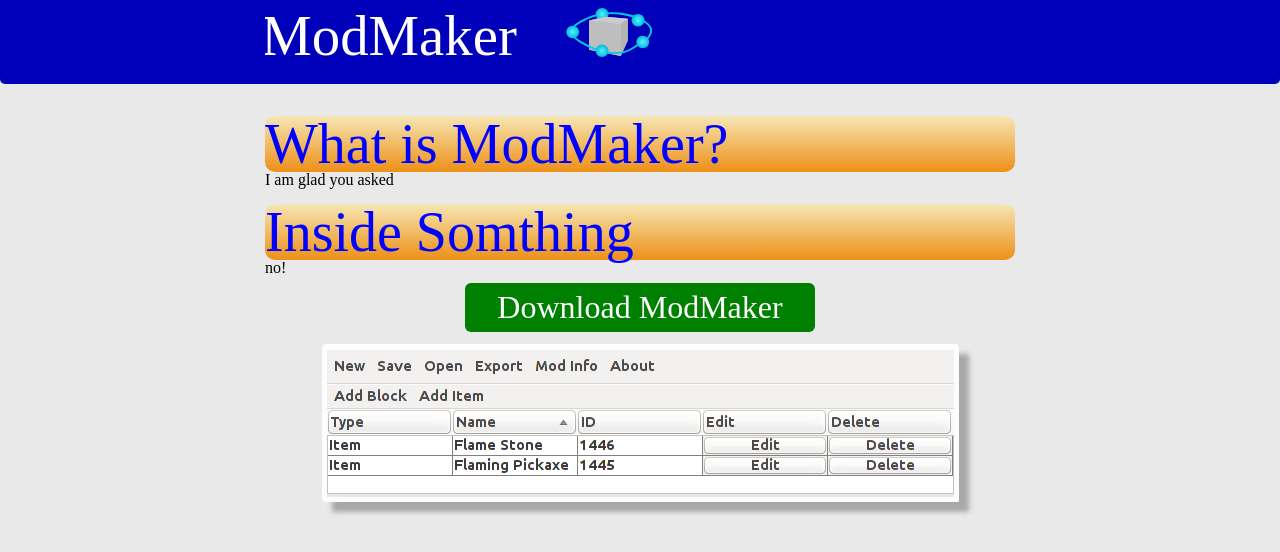
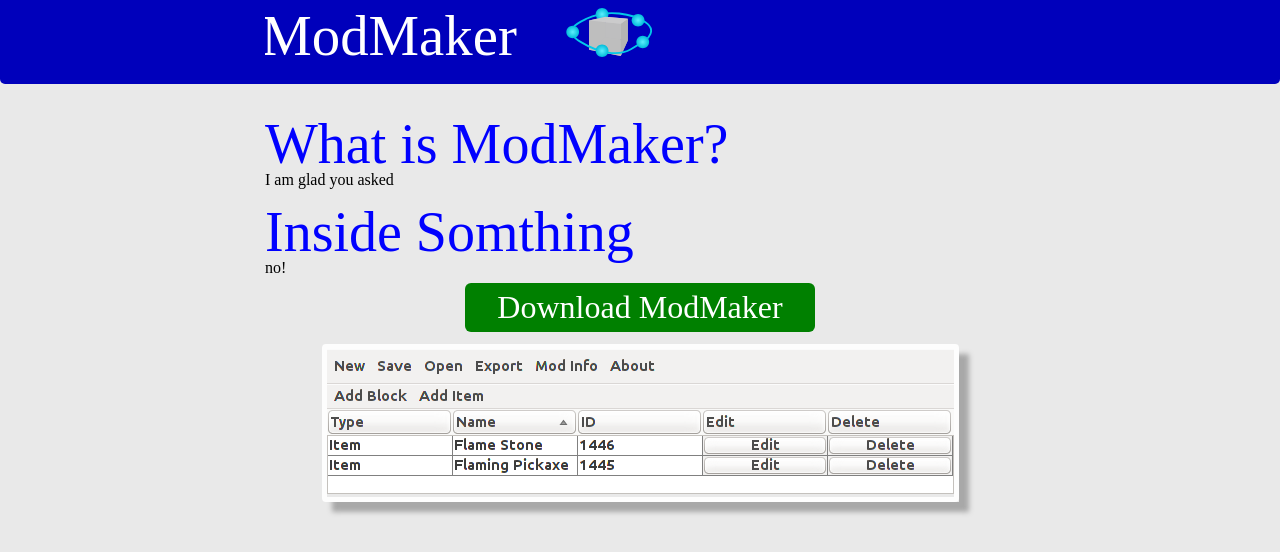
Before and after one commit to Pumuckl007/modmaker, a plain HTML site: page index.html in a window 1280 px wide. Drawn offline with Linux system fonts and the light colour scheme.

Commit message:
made link work

```diff
--- a/index.html
+++ b/index.html
@@ -10,7 +10,7 @@
 <body>
 	<div class="menubar">
 		<div class="margin">
-			<p style="color:white"><a href="/"><img src = "ModMaker.svg"></img></a></p>
+			<p style="color:white"><a href="index.html"><img src = "ModMaker.svg"></img></a></p>
 		</div>
 	</div>
 	<div class="margin">
--- a/style.css
+++ b/style.css
@@ -9,11 +9,6 @@ p {
 }
 h2.header {
 	color : blue;
-	background: #f6e6b4; /* Old browsers */
-	background: -moz-linear-gradient(top, #f6e6b4 0%, #ed9017 100%); /* FF3.6+ */
-	background: -webkit-linear-gradient(top, #f6e6b4 0%,#ed9017 100%); /* Chrome10+,Safari5.1+ */
-	background: -ms-linear-gradient(top, #f6e6b4 0%,#ed9017 100%); /* IE10+ */
-	background: linear-gradient(to bottom, #f6e6b4 0%,#ed9017 100%); /* W3C */
 	border-radius: 10px;
 	font-size: 350%;
 }
```
